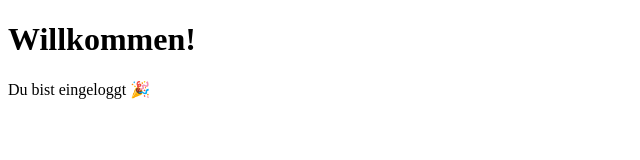
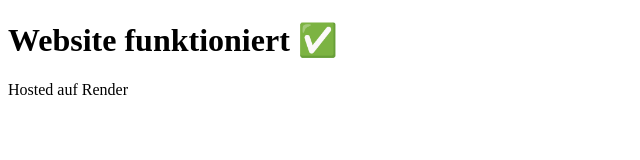
Before and after one commit to Basti107gg/Roblox.com-Free-Robux, a website: page index.html in a window 1280 px wide. Shown: the whole page, without its empty margins (0-640 px from the left). Drawn offline with Linux system fonts and the light colour scheme.

Commit message:
Update index.html

```diff
--- a/index.html
+++ b/index.html
@@ -1,11 +1,10 @@
 <!DOCTYPE html>
 <html>
 <head>
-  <title>Startseite</title>
-  <link rel="stylesheet" href="style.css">
+  <title>Meine Website</title>
 </head>
 <body>
-  <h1>Willkommen!</h1>
-  <p>Du bist eingeloggt 🎉</p>
+  <h1>Website funktioniert ✅</h1>
+  <p>Hosted auf Render</p>
 </body>
 </html>
```
